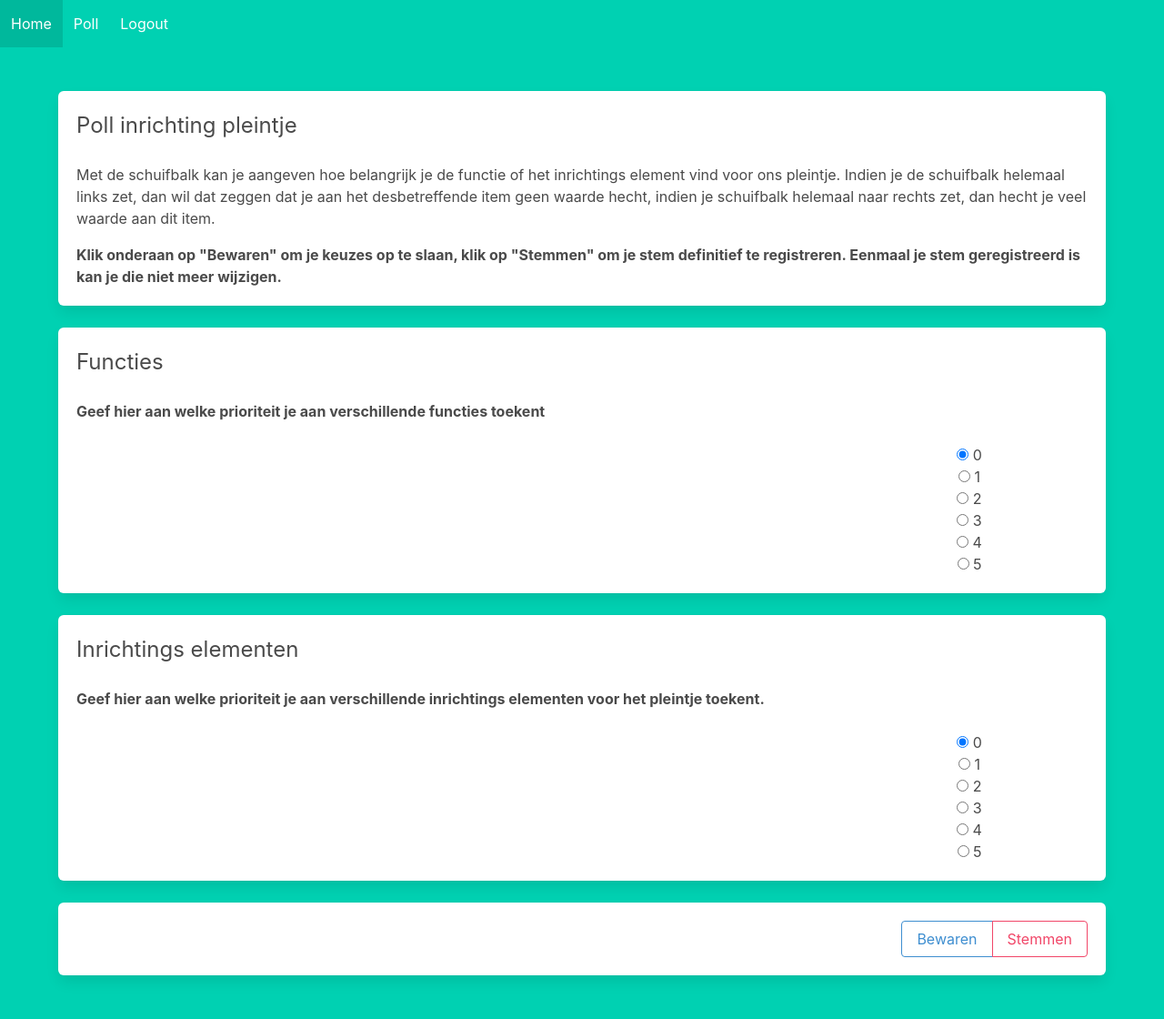
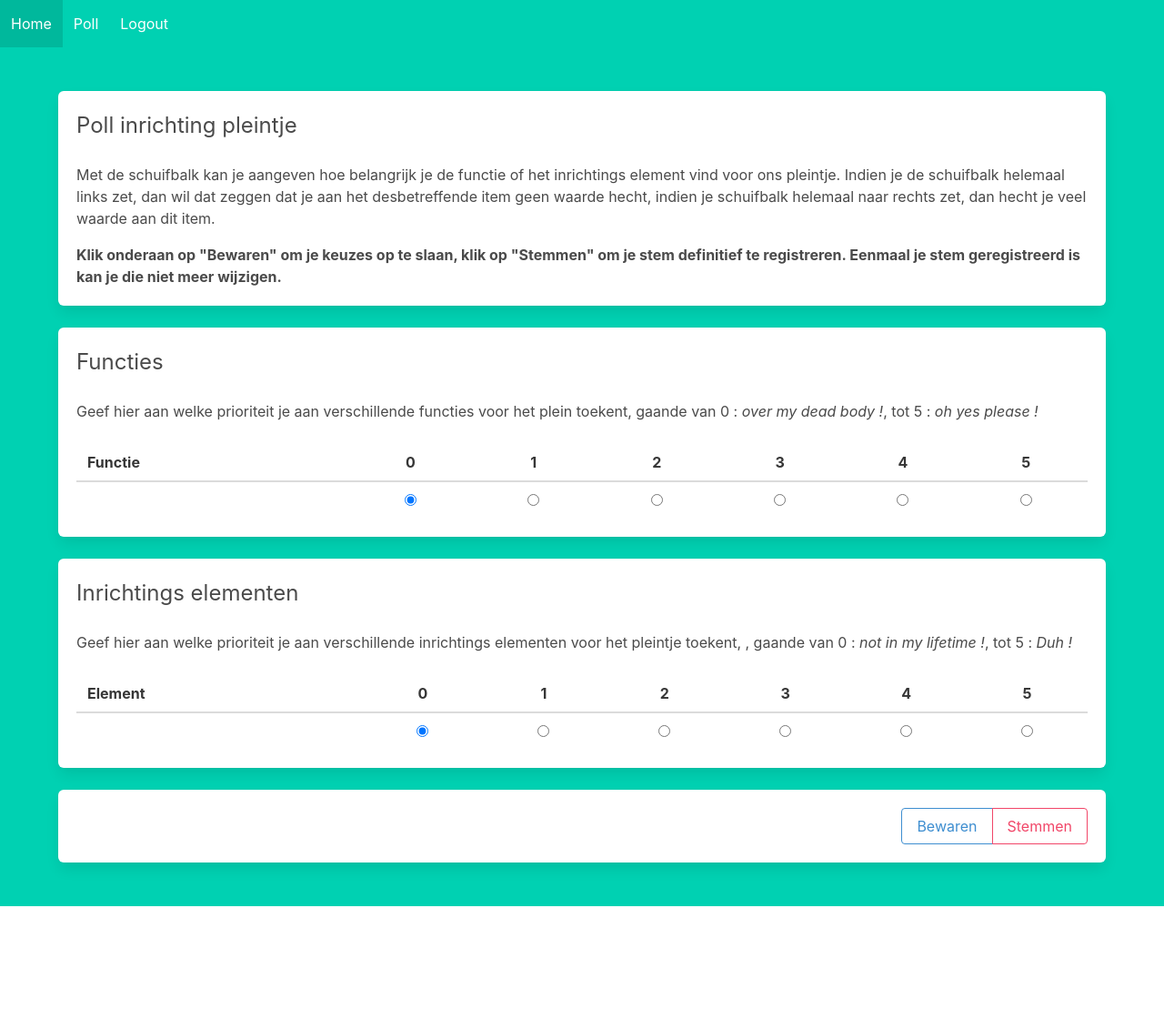
Before and after one commit to binomaiheu/poll-app, a Flask app: page /poll in a window 1280 px wide. Shown: the whole page at 91% size. After the commit the page ends 996 px from the top, so only its background shows below. Run offline with Flask 2, Linux system fonts and the light colour scheme; the visitor is signed in with stand-in values (Sample User, id 1); data comes from the database, SQL or seed files in the repository; data that the repository does not hold is empty; some libraries are stand-ins or nearby versions.

Commit message:
implemented radio buttons

```diff
--- a/poll/templates/poll.html
+++ b/poll/templates/poll.html
@@ -29,16 +29,26 @@
       <p style="text-align: left;">Functies</p>
     </div>
     <div class="content">
-      <p style="text-align: left;"><b>Geef hier aan welke prioriteit je aan verschillende functies toekent</b></p>
+      <p style="text-align: left;">Geef hier aan welke prioriteit je aan verschillende functies voor het plein toekent, gaande
+        van 0 : <em>over my dead body !</em>, tot 5 : <em>oh yes please !</em>
+      </p>
     </div>
-    {% for q in form.functions %}
-    <div class="columns">
-      <div class="column is-three-quarters">
-        <p style="text-align:left;">{{ titles_functions[loop.index0] }}</p>
-      </div>
-      <div class="column">{{ q.hidden_tag() }}{{ q.form.rating() }}</div>
-    </div>
-    {% endfor %}
+    <table class="table is-hoverable" width="100%">
+      <thead>
+        <tr><th align="left">Functie</th>
+          {% for subfield in form.functions[0].rating %}
+            <th>{{ subfield.label }}</th>
+          {% endfor %}
+       </tr></thead>
+       {% for q in form.functions %}
+        <tr>
+          <td align="left">{{ titles_functions[loop.index0] }}</td>
+          {% for subfield in q.form.rating %}
+            <td>{{ subfield }}</td>
+          {% endfor %}
+        </tr>
+       {% endfor %}
+    </table>
   </div>
 
   <div class="box">
@@ -46,17 +56,25 @@
       <p style="text-align: left;">Inrichtings elementen</p>
     </div>
     <div class="content">
-      <p style="text-align: left;"><b>Geef hier aan welke prioriteit je aan verschillende inrichtings elementen voor het
-         pleintje toekent.</b></p>
+      <p style="text-align: left;">Geef hier aan welke prioriteit je aan verschillende inrichtings elementen voor het
+         pleintje toekent, , gaande van 0 : <em>not in my lifetime !</em>, tot 5 : <em>Duh !</em></p>
     </div>
-    {% for q in form.elements %}
-    <div class="columns">
-      <div class="column is-three-quarters">
-        <p style="text-align:left;">{{ titles_elements[loop.index0] }}</p>
-      </div>
-      <div class="column">{{ q.hidden_tag() }}{{ q.form.rating() }}</div>
-    </div>
-  {% endfor %}
+    <table class="table is-hoverable" width="100%">
+      <thead>
+        <tr><th align="left">Element</th>
+          {% for subfield in form.elements[0].rating %}
+            <th>{{ subfield.label }}</th>
+          {% endfor %}
+       </tr></thead>
+       {% for q in form.elements %}
+        <tr>
+          <td align="left">{{ titles_elements[loop.index0] }}</td>
+          {% for subfield in q.form.rating %}
+            <td>{{ subfield }}</td>
+          {% endfor %}
+        </tr>
+       {% endfor %}
+    </table>
 </div>
 
 <div class="box">
```
